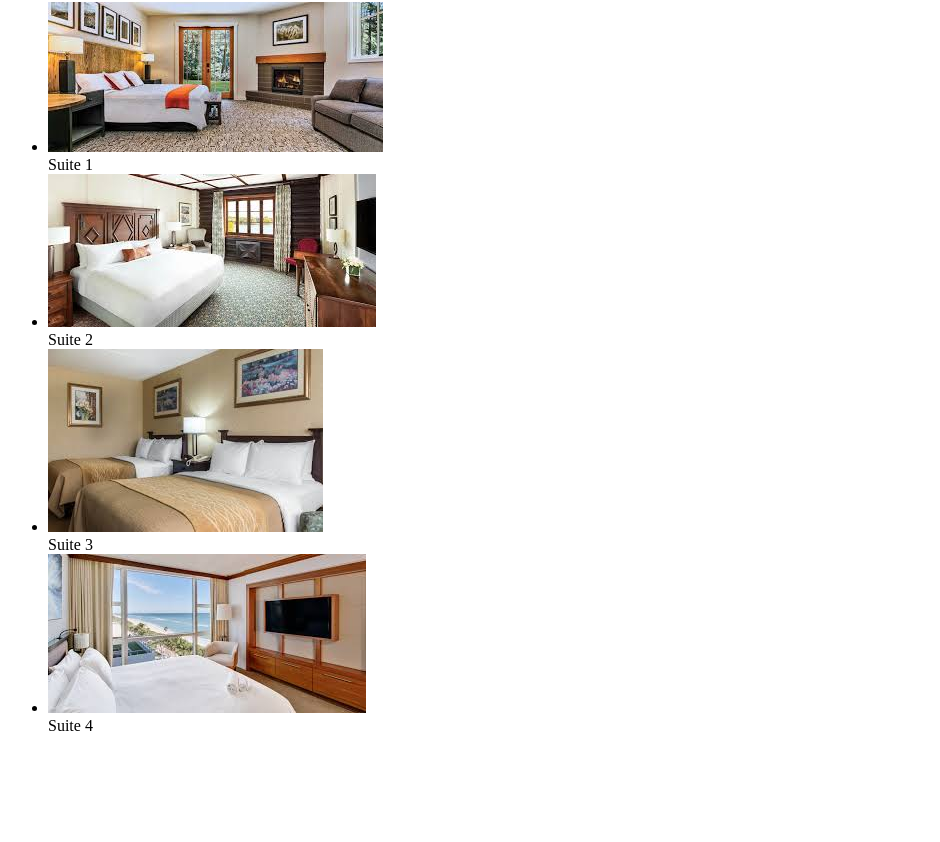
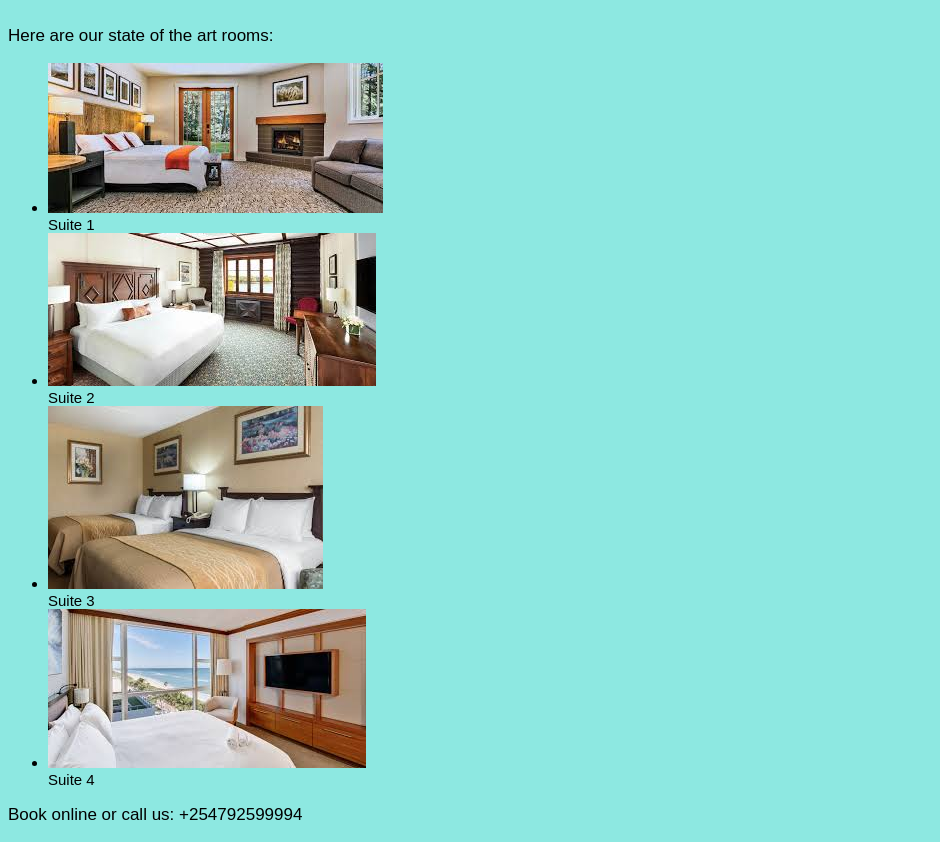
Before and after one commit to Laurent-c4/resort-website, a plain HTML site: page accommodations.html in a window 1280 px wide. Shown: the part 112-954 px from the top of the page, without its empty margins (0-940 px from the left). Before the commit the page ends 863 px from the top, so only its background shows below. Drawn offline with Linux system fonts and the light colour scheme.

Commit message:
Add styling for body, h1, h2, p, ol and ul

```diff
--- a/accommodations.html
+++ b/accommodations.html
@@ -2,6 +2,7 @@
 <html>
   <head>
     <title>Accomodations</title>
+    <link href="css/styles.css" rel="stylesheet" type="text/css">
   </head>
   <body>
     <h1>ACCOMODATIONS</h1>
@@ -12,6 +13,7 @@
       <li><img src="images/suite3.jpeg" alt="Suite 3"><br>Suite 3</li>
       <li><img src="images/suite4.jpeg" alt="Suite 4"><br>Suite 4</li>
     </ul>
+    <p>Book online or call us: +254792599994</p>
 
   </body>
 </html>
```
Also changed, not shown: activities.html (+1 -0 lines), contact_information.html (+1 -0 lines), index.html (+0 -2 lines), pictures.html (+1 -0 lines), travel_arrangements.html (+1 -0 lines).
